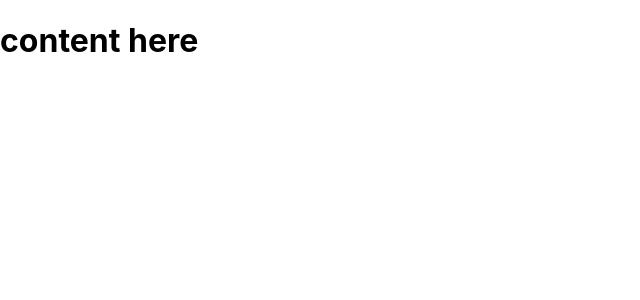
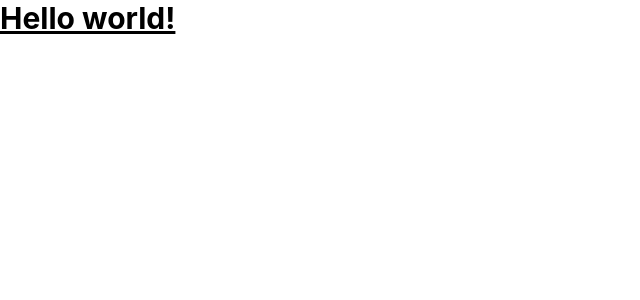
Before and after one commit to dantebleu/culture, a React (Create React App) app in the folder myapp/: page / in a window 1280 px wide. Shown: the top 300 px of the page, without its empty margins (0-640 px from the left). Built offline with nearby package versions, Linux system fonts and the light colour scheme.

Commit message:
added tailwind css

```diff
--- a/myapp/package.json
+++ b/myapp/package.json
@@ -34,5 +34,8 @@
       "last 1 firefox version",
       "last 1 safari version"
     ]
+  },
+  "devDependencies": {
+    "tailwindcss": "^3.3.2"
   }
 }
--- a/myapp/src/App.js
+++ b/myapp/src/App.js
@@ -1,9 +1,7 @@
 function App() {
-  return (
-    <div>
-      <h1>content here</h1>
-    </div>
-  );
+  return <h1 className="text-3xl font-bold underline">Hello world!</h1>;
 }
 
 export default App;
+
+// https://profile.w3schools.com/log-in?redirect_url=https%3A%2F%2Fmy-learning.w3schools.com for inspiration
--- /dev/null
+++ b/myapp/tailwind.config.js
@@ -0,0 +1,8 @@
+/** @type {import('tailwindcss').Config} */
+module.exports = {
+  content: ["./src/**/*.{js,jsx,ts,tsx}"],
+  theme: {
+    extend: {},
+  },
+  plugins: [],
+};
```
Also changed, not shown: myapp/src/index.css (+7 -3 lines), 1 other file (tests, documents, lock files or other folders).
